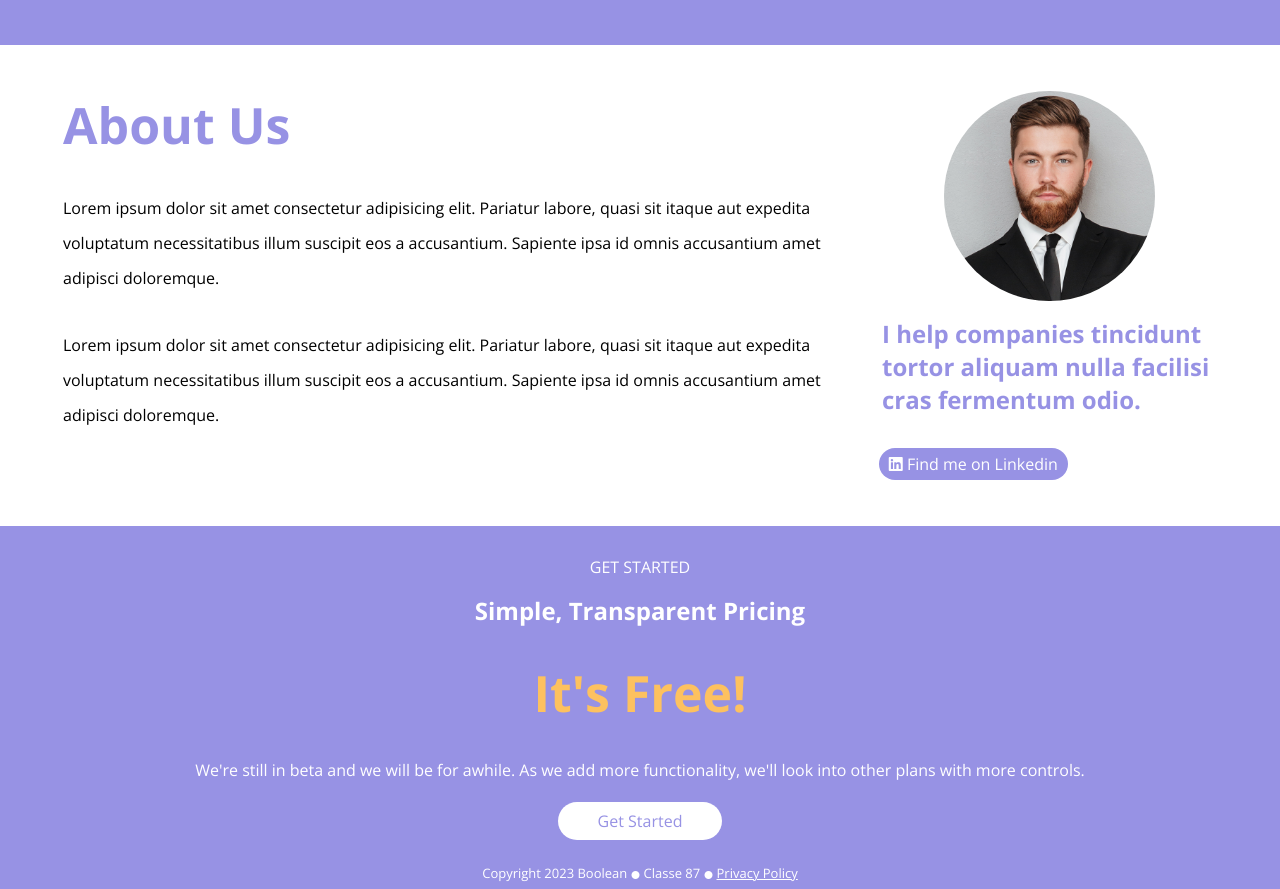
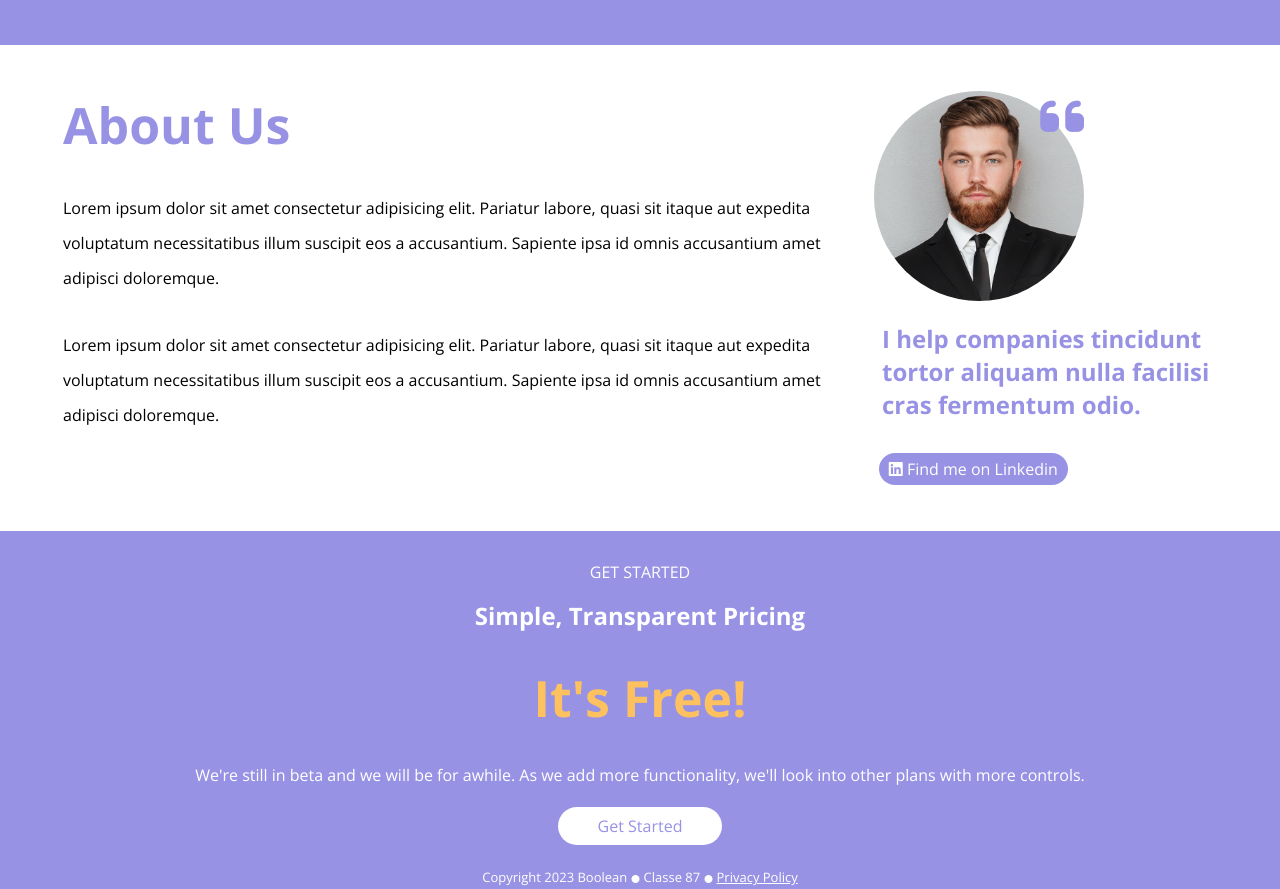
Before and after one commit to PaoloGiovannini/htmlcss-responsive-layout, a plain HTML site: page index.html in a window 1280 px wide. Shown: the part 3538-4427 px from the top of the page. Drawn offline with nearby package versions, Linux system fonts and the light colour scheme.

Commit message:
correzioni concluse

```diff
--- a/css/style.css
+++ b/css/style.css
@@ -237,8 +237,22 @@ main{
 
 
 #about img{
-    width: 40%;
+    width: 100%;
     border-radius: 50%;
+}
+
+.imgcont{
+    display: inline-block;
+    position: relative;
+    height: 210px;
+    width: 210px;
+}
+
+.fa-quote-left{
+    position: absolute;
+    top: 0;
+    right: 0;
+    font-size: 50px;
 }
 
 #benefits .card{
@@ -266,6 +280,7 @@ main{
     margin: 0.3rem;
     display: inline-block;
 }
+
 
 /*fine main*/
 
@@ -348,7 +363,6 @@ footer{
     }
 
     #about img{
-        width: 60%;
         display: block;
         margin: auto;
     }
--- a/index.html
+++ b/index.html
@@ -221,7 +221,10 @@
                         <p class="box">Lorem ipsum dolor sit amet consectetur adipisicing elit. Pariatur labore, quasi sit itaque aut expedita voluptatum necessitatibus illum suscipit eos a accusantium. Sapiente ipsa id omnis accusantium amet adipisci doloremque.</p>
                     </div>
                     <div class="column2">
-                        <img src="img/about.jpg" alt="partner">
+                        <div class="imgcont">
+                            <img src="img/about.jpg" alt="partner">
+                            <i class="fa-solid fa-quote-left violet"></i>
+                        </div>
                         <h2 class="box violet">I help companies tincidunt tortor aliquam nulla facilisi cras fermentum odio.</h2>
                         <span class="button bgviolet border-radius20 box">
                             <i class="fa-brands fa-linkedin white"></i>
```
